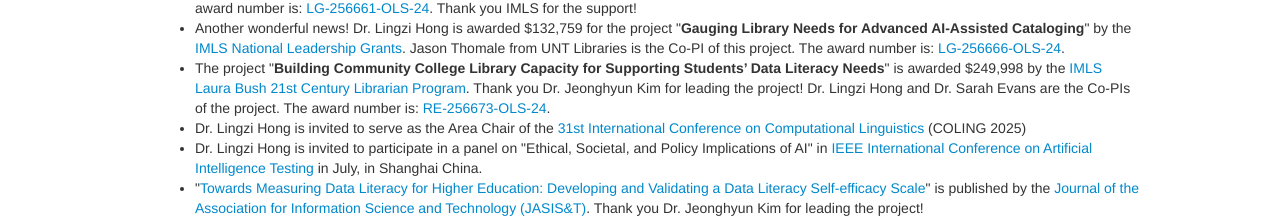
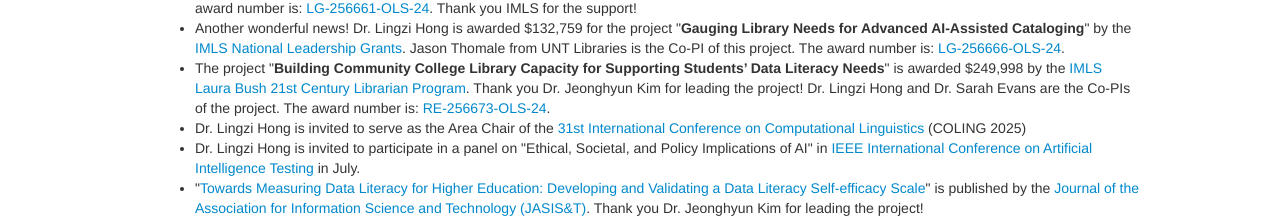
Before and after one commit to LingziHong/lingzihong.github.io, a plain HTML site: page index.html in a window 1280 px wide. Shown: the part 1519-1739 px from the top of the page. Drawn offline with Linux system fonts and the light colour scheme.

Commit message:
Update index.html

```diff
--- a/index.html
+++ b/index.html
@@ -104,7 +104,7 @@
 
                      <li>Dr. Lingzi Hong is invited to serve as the Area Chair of the <a href="https://coling2025.org/">31st International Conference on Computational Linguistics</a> (COLING 2025)</li>
 
-                     <li>Dr. Lingzi Hong is invited to participate in a panel on "Ethical, Societal, and Policy Implications of AI" in <a href="https://ieeeaitest.com/">IEEE International Conference on Artificial Intelligence Testing</a> in July, in Shanghai China. </li>
+                     <li>Dr. Lingzi Hong is invited to participate in a panel on "Ethical, Societal, and Policy Implications of AI" in <a href="https://ieeeaitest.com/">IEEE International Conference on Artificial Intelligence Testing</a> in July. </li>
 
                      <li>"<a href="http://doi.org/10.1002/asi.24934">Towards Measuring Data Literacy for Higher Education: Developing and Validating a Data Literacy Self-efficacy Scale</a>" is published by the <a href="https://www.asist.org/publications/jasist/">Journal of the Association for Information Science and Technology (JASIS&T)</a>. Thank you Dr. Jeonghyun Kim for leading the project!</li>
 
```
